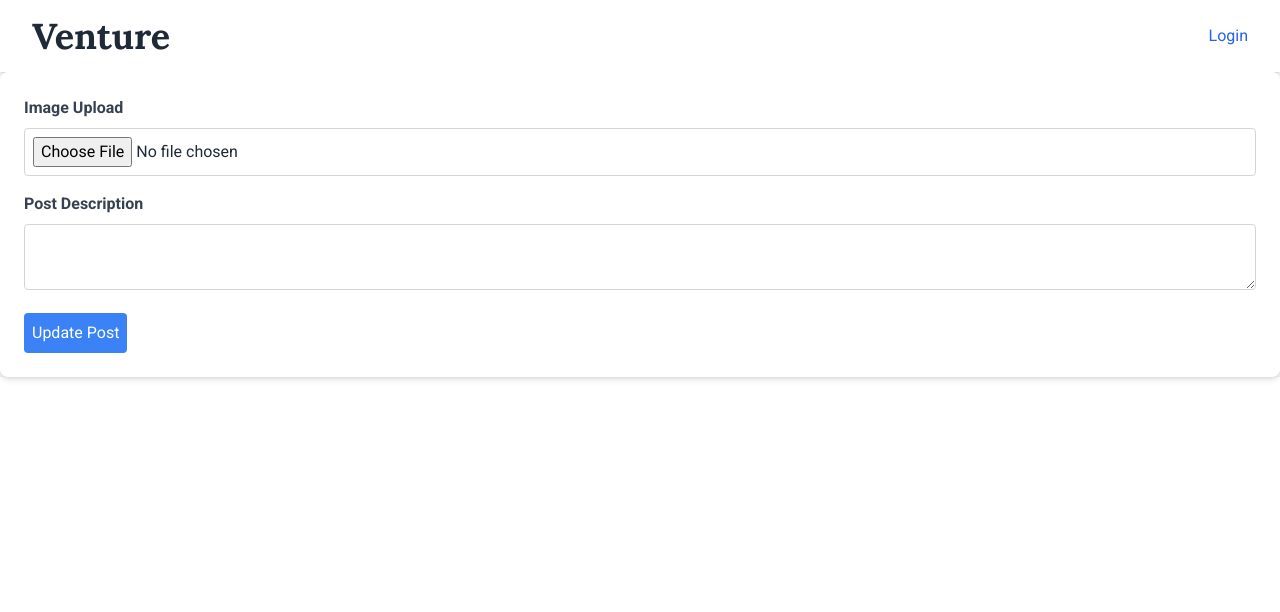
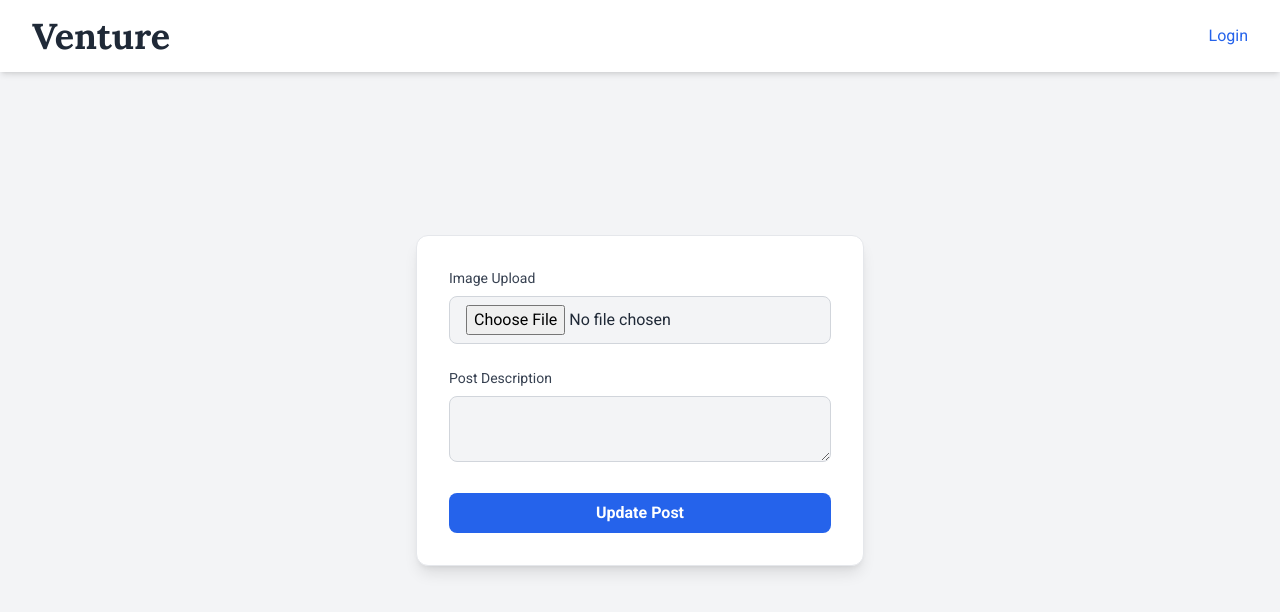
Before and after one commit to mahmoudakrm20/VentureBlog, a React (Vite) app: page /editpost/1 in a window 1280 px wide. Shown: the top 612 px of the page. Built offline with nearby package versions, Linux system fonts and the light colour scheme; no server answers; the database is empty.

Commit message:
Updates with React project

```diff
--- a/src/Components/Navbar.jsx
+++ b/src/Components/Navbar.jsx
@@ -2,7 +2,6 @@ import { Link } from "react-router-dom";
 import { useAuth } from "../contexts/authContext";
 import { doSignOut } from "../firebase/auth";
 import { useState, useEffect } from "react";
-
 export default function Navbar() {
   const { userLoggedIn, currentUser } = useAuth();
   const [profilePhoto, setProfilePhoto] = useState(currentUser?.photoURL);
@@ -26,7 +25,7 @@ export default function Navbar() {
   };
 
   return (
-    <header className="bg-white shadow-md py-4 z-50">
+    <header className="bg-white shadow-md top-0 py-4 z-50 fixed w-full">
       <div className="container mx-auto flex justify-between items-center px-6 md:px-8">
         <h1 className="text-4xl font-semibold text-gray-800 cursor-pointer font-serif">
           <Link to="/">Venture</Link>
--- a/src/Components/Posts.jsx
+++ b/src/Components/Posts.jsx
@@ -129,12 +129,14 @@ export default function Posts() {
   const nextPage = () => {
     if (currentPage < Math.ceil(posts.length / postsPerPage)) {
       setCurrentPage(currentPage + 1);
+      window.scrollTo({ top: 0, behavior: "smooth" }); // Scroll to the top smoothly
     }
   };
 
   const prevPage = () => {
     if (currentPage > 1) {
       setCurrentPage(currentPage - 1);
+      window.scrollTo({ top: 0, behavior: "smooth" }); // Scroll to the top smoothly
     }
   };
 
--- a/src/Pages/AddPost.jsx
+++ b/src/Pages/AddPost.jsx
@@ -56,56 +56,62 @@ const AddPost = () => {
 
   if (!userLoggedIn) {
     return (
-      <div className="bg-white mt-1 p-6 rounded-lg shadow-md text-center">
-        <p className="text-gray-700 font-bold mb-4">
+      <main className="w-full h-screen flex items-center justify-center bg-gray-100">
+        <div className="w-full max-w-md p-8 bg-white shadow-lg border rounded-xl space-y-6 text-center">
+          <p className="text-gray-800 font-bold text-xl mb-4">
             You need to be logged in to post.
           </p>
           <Link
             to="/login"
-          className="bg-blue-500 text-white p-2 rounded hover:bg-blue-600"
+            className="bg-blue-600 text-white px-4 py-2 rounded-lg hover:bg-blue-700 transition-colors"
           >
             Go to Login
           </Link>
         </div>
+      </main>
     );
   }
 
   return (
+    <main className="w-full h-screen flex items-center justify-center bg-gray-100">
       <form
         onSubmit={handleSubmit}
-      className="bg-white p-6 mt-1 rounded-lg shadow-md"
+        className="w-full max-w-md p-8 bg-white shadow-lg border rounded-xl space-y-6"
       >
         <div className="mb-4">
-        <label className="block text-gray-700 font-bold mb-2">
+          <label className="block text-gray-700 text-sm font-medium mb-2">
             Image Upload
           </label>
           <input
             type="file"
             accept="image/*"
             onChange={handleFileChange}
-          className="w-full p-2 border border-gray-300 rounded"
+            className="w-full px-4 py-2 bg-gray-100 border border-gray-300 rounded-lg focus:border-blue-500 transition duration-300"
           />
         </div>
         <div className="mb-4">
-        <label className="block text-gray-700 font-bold mb-2">
+          <label className="block text-gray-700 text-sm font-medium mb-2">
             Post Description
           </label>
           <textarea
             value={description}
             onChange={(e) => setDescription(e.target.value)}
-          className="w-full p-2 border border-gray-300 rounded"
+            className="w-full px-4 py-2 bg-gray-100 border border-gray-300 rounded-lg focus:border-blue-500 transition duration-300"
           />
         </div>
         <button
           type="submit"
-        className={`bg-blue-500 text-white p-2 rounded hover:bg-blue-600 ${
-          uploading ? "opacity-50 cursor-not-allowed" : ""
+          className={`w-full px-4 py-2 text-white font-semibold rounded-lg ${
+            uploading
+              ? "bg-gray-300 cursor-not-allowed"
+              : "bg-blue-600 hover:bg-blue-700 focus:outline-none focus:ring-2 focus:ring-blue-500 transition-transform duration-150 transform active:scale-95"
           }`}
           disabled={uploading}
         >
           {uploading ? "Uploading..." : "Add Post"}
         </button>
       </form>
+    </main>
   );
 };
 
--- a/src/Pages/EditPost.jsx
+++ b/src/Pages/EditPost.jsx
@@ -63,45 +63,52 @@ const EditPost = () => {
   };
 
   return (
-    <form onSubmit={handleSubmit} className="bg-white p-6 rounded-lg shadow-md">
+    <main className="w-full h-screen flex items-center justify-center bg-gray-100">
+      <form
+        onSubmit={handleSubmit}
+        className="w-full max-w-md p-8 bg-white shadow-lg border rounded-xl space-y-6"
+      >
         <div className="mb-4">
-        <label className="block text-gray-700 font-bold mb-2">
+          <label className="block text-gray-700 text-sm font-medium mb-2">
             Image Upload
           </label>
           <input
             type="file"
             accept="image/*"
             onChange={handleFileChange}
-          className="w-full p-2 border border-gray-300 rounded"
+            className="w-full px-4 py-2 bg-gray-100 border border-gray-300 rounded-lg focus:border-blue-500 transition duration-300"
           />
           {imgUrl && !file && (
             <img
               src={imgUrl}
               alt="Current Post"
-            className="w-full h-48 object-cover mt-2 rounded"
+              className="w-full h-48 object-cover mt-2 rounded-lg"
             />
           )}
         </div>
         <div className="mb-4">
-        <label className="block text-gray-700 font-bold mb-2">
+          <label className="block text-gray-700 text-sm font-medium mb-2">
             Post Description
           </label>
           <textarea
             value={description}
             onChange={(e) => setDescription(e.target.value)}
-          className="w-full p-2 border border-gray-300 rounded"
+            className="w-full px-4 py-2 bg-gray-100 border border-gray-300 rounded-lg focus:border-blue-500 transition duration-300"
           />
         </div>
         <button
           type="submit"
-        className={`bg-blue-500 text-white p-2 rounded hover:bg-blue-600 ${
-          uploading ? "opacity-50 cursor-not-allowed" : ""
+          className={`w-full px-4 py-2 text-white font-semibold rounded-lg ${
+            uploading
+              ? "bg-gray-300 cursor-not-allowed"
+              : "bg-blue-600 hover:bg-blue-700 focus:outline-none focus:ring-2 focus:ring-blue-500 transition-transform duration-150 transform active:scale-95"
           }`}
           disabled={uploading}
         >
           {uploading ? "Updating..." : "Update Post"}
         </button>
       </form>
+    </main>
   );
 };
 
--- a/src/Pages/Homepage.jsx
+++ b/src/Pages/Homepage.jsx
@@ -6,9 +6,9 @@ export default function Homepage() {
 
   return (
     <div className="bg-gray-100 min-h-screen relative">
-      <main className="container mx-auto flex flex-col md:flex-row mt-6 px-4 md:px-0">
+      <main className="container mx-auto flex flex-col md:flex-row  px-4 md:px-0">
         {/* Sidebar */}
-        <aside className="w-full md:w-1/2 lg:w-1/4 bg-white p-6 rounded-lg shadow-md lg:ml-8 mb-6 md:mb-0 h-fit">
+        <aside className="w-full sm:w1/1 md:w-1/2 lg:w-1/4 bg-white p-6 rounded-lg shadow-md lg:ml-8 mb-6 md:mb-0 h-fit mt-28 ">
           <div className="text-center mb-4">
             <img
               src="/venture-1-logo-png-transparent.png"
@@ -27,8 +27,8 @@ export default function Homepage() {
         </aside>
 
         {/* Main Content */}
-        <section className="w-full md:1/2 base:w-2/4 lg:w-2/4 md:ml-16 m-auto flex flex-col items-center">
-          <div className="w-full max-w-5xl">
+        <section className="w-full sm:w-1/1 base:w-2/4 lg:w-2/4 md:ml-16 m-auto flex flex-col items-center">
+          <div className="w-full max-w-5xl sm:mt-2 md:mt-28">
             <Posts />
           </div>
         </section>
--- a/src/Pages/Login.jsx
+++ b/src/Pages/Login.jsx
@@ -48,7 +48,7 @@ const Login = () => {
     <div>
       {userLoggedIn && <Navigate to={"/"} replace={true} />}
 
-      <main className="w-full mt-1 h-screen flex items-center justify-center bg-gray-50">
+      <main className="w-full mt-1 h-screen flex items-center justify-center bg-gray-100">
         <div className="w-full max-w-md p-8 bg-white shadow-lg border rounded-xl space-y-6">
           <div className="text-center">
             <h3 className="text-gray-800 text-3xl font-bold font-sans">
```
Lines whose indentation alone changed are shown as unchanged.
